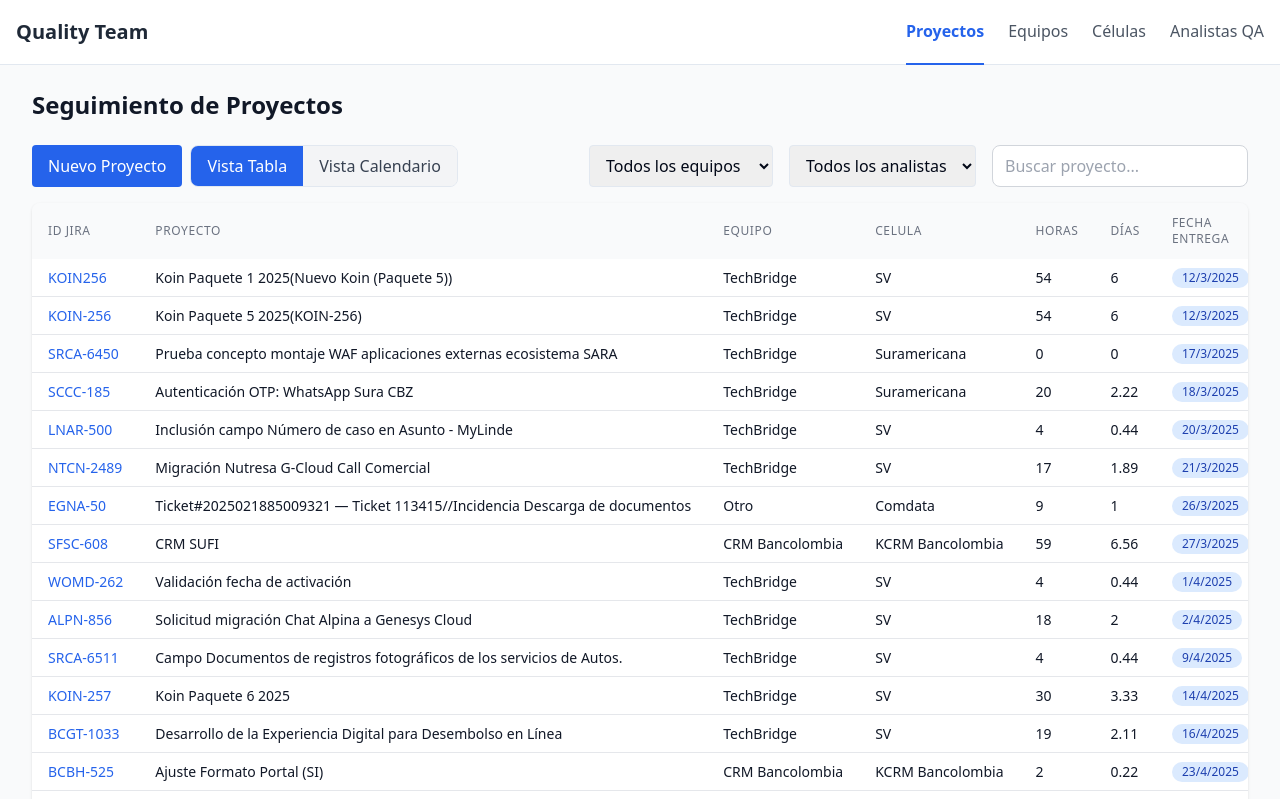
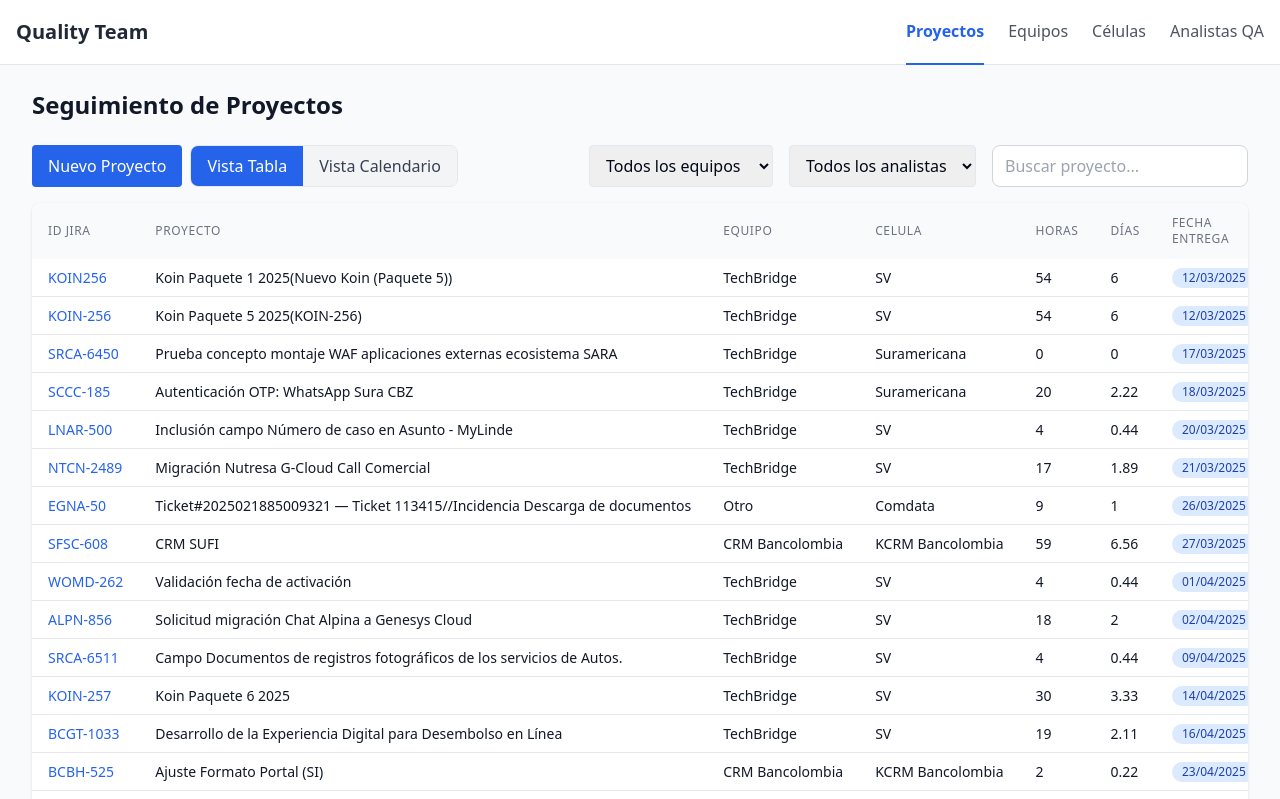
Before and after one commit to sergio129/quality-team-demo, a Next.js app: page /proyectos in a window 1280 px wide. Shown: the top 799 px of the page. Built offline with nearby package versions, Linux system fonts and the light colour scheme.

Commit message:
inicial 17

```diff
--- a/src/components/ProjectTable.tsx
+++ b/src/components/ProjectTable.tsx
@@ -239,6 +239,18 @@ export default function ProjectTable() {
         return sortConfig.direction === 'asc'
             ? <ChevronUp className="h-4 w-4 inline-block ml-1 text-blue-600" />
             : <ChevronDown className="h-4 w-4 inline-block ml-1 text-blue-600" />;
+    };
+
+    // Función helper para formatear fechas
+    const formatDate = (date: Date | string | null | undefined) => {
+        if (!date) return '';
+        const d = new Date(date);
+        return d.toLocaleDateString('es-ES', {
+            year: 'numeric',
+            month: '2-digit',
+            day: '2-digit',
+            timeZone: 'UTC'
+        });
     };
 
     const filteredProjects = sortData(projects.filter(project => {
@@ -676,7 +688,7 @@ export default function ProjectTable() {
                                     <td className="px-4 py-2 text-sm text-gray-900 whitespace-nowrap">
                                         {project.fechaEntrega && (
                                             <span className="inline-flex items-center px-2.5 py-0.5 rounded-full text-xs font-medium bg-blue-100 text-blue-800">
-                                                {new Date(project.fechaEntrega).toLocaleDateString('es-ES')}
+                                                {formatDate(project.fechaEntrega)}
                                             </span>
                                         )}
                                     </td>
@@ -687,14 +699,14 @@ export default function ProjectTable() {
                                                     ? 'bg-red-100 text-red-800'
                                                     : 'bg-green-100 text-green-800'
                                             }`}>
-                                                {new Date(project.fechaRealEntrega).toLocaleDateString('es-ES')}
+                                                {formatDate(project.fechaRealEntrega)}
                                             </span>
                                         )}
                                     </td>
                                     <td className="px-4 py-2 text-sm text-gray-900 whitespace-nowrap">
                                         {project.fechaCertificacion && (
                                             <span className="inline-flex items-center px-2.5 py-0.5 rounded-full text-xs font-medium bg-green-100 text-green-800">
-                                                {new Date(project.fechaCertificacion).toLocaleDateString('es-ES')}
+                                                {formatDate(project.fechaCertificacion)}
                                             </span>
                                         )}
                                     </td>
--- a/src/components/TimelineView/TimelineView.tsx
+++ b/src/components/TimelineView/TimelineView.tsx
@@ -44,22 +44,46 @@ export function TimelineView({ projects, analysts, filterEquipo, filterAnalista
         });
     };
 
-    const formatDate = (date: Date) => {
-        return date.getDate() + ' ' + date.toLocaleDateString('es-ES', { month: 'short' });
+    const formatDate = (date: Date | string | null | undefined) => {
+        if (!date) return '';
+        const d = new Date(date);
+        // Ajustar la fecha a UTC para evitar problemas de zona horaria
+        return d.toLocaleDateString('es-ES', {
+            year: 'numeric',
+            month: '2-digit',
+            day: '2-digit',
+            timeZone: 'UTC'
+        });
     };
 
     const isProjectActive = (project: Project, date: Date) => {
-        // Convertir las fechas de string a Date
+        // Convertir las fechas a UTC
         const projectStartDate = new Date(project.fechaEntrega);
-        const projectEndDate = project.fechaCertificacion ? new Date(project.fechaCertificacion) : new Date(project.fechaEntrega);
+        const projectEndDate = project.fechaCertificacion
+            ? new Date(project.fechaCertificacion)
+            : new Date(project.fechaEntrega);
 
-        // Normalizar todas las fechas para comparar solo día/mes/año
-        const compareDate = new Date(date.getFullYear(), date.getMonth(), date.getDate());
-        const startDate = new Date(projectStartDate.getFullYear(), projectStartDate.getMonth(), projectStartDate.getDate());
-        const endDate = new Date(projectEndDate.getFullYear(), projectEndDate.getMonth(), projectEndDate.getDate());
+        // Normalizar todas las fechas a UTC
+        const compareDate = new Date(Date.UTC(
+            date.getFullYear(),
+            date.getMonth(),
+            date.getDate()
+        ));
 
-        // Comprobar si la fecha está dentro del rango del proyecto
-        return compareDate >= startDate && compareDate <= endDate;
+        const startDateUTC = new Date(Date.UTC(
+            projectStartDate.getUTCFullYear(),
+            projectStartDate.getUTCMonth(),
+            projectStartDate.getUTCDate()
+        ));
+
+        const endDateUTC = new Date(Date.UTC(
+            projectEndDate.getUTCFullYear(),
+            projectEndDate.getUTCMonth(),
+            projectEndDate.getUTCDate()
+        ));
+
+        // Comparar las fechas normalizadas
+        return compareDate >= startDateUTC && compareDate <= endDateUTC;
     };
 
     const getProjectColor = (project: Project) => {
```
Also changed, not shown: data/analysts.txt, data/cells.txt, data/seguimiento.txt, data/teams.txt.
